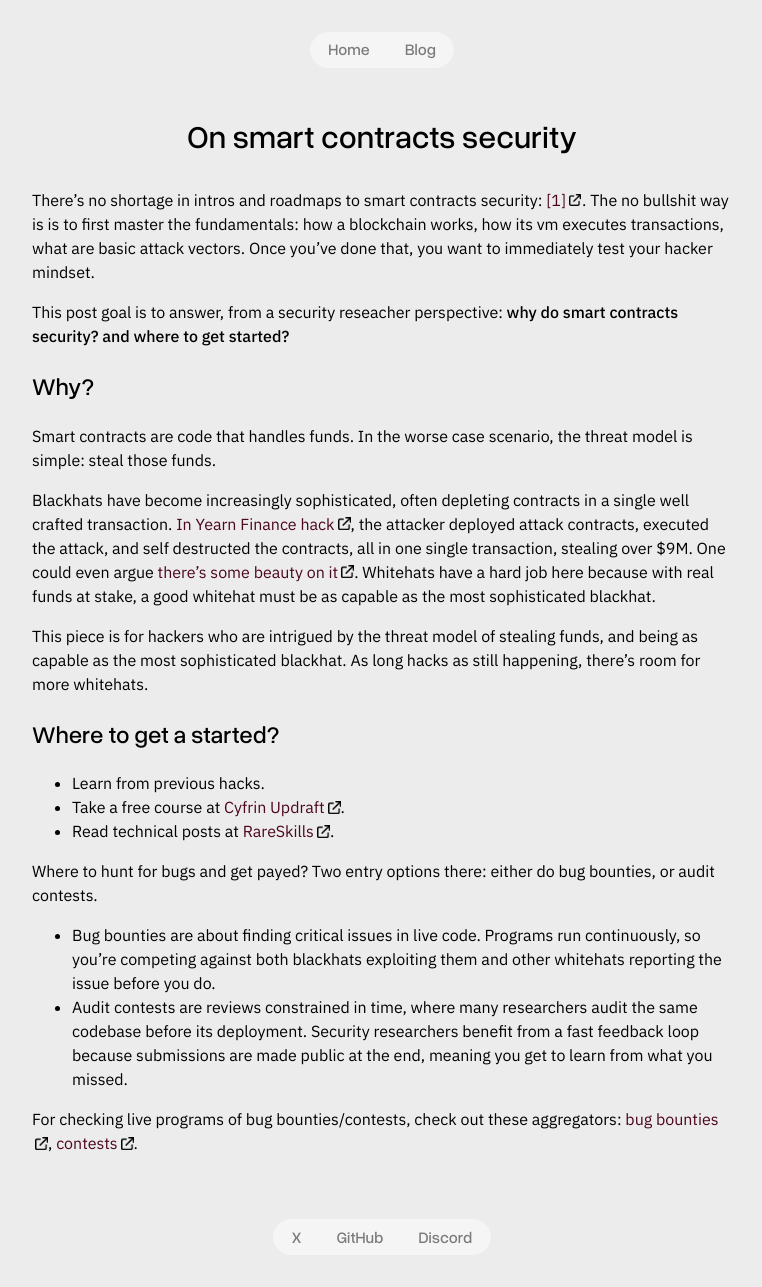
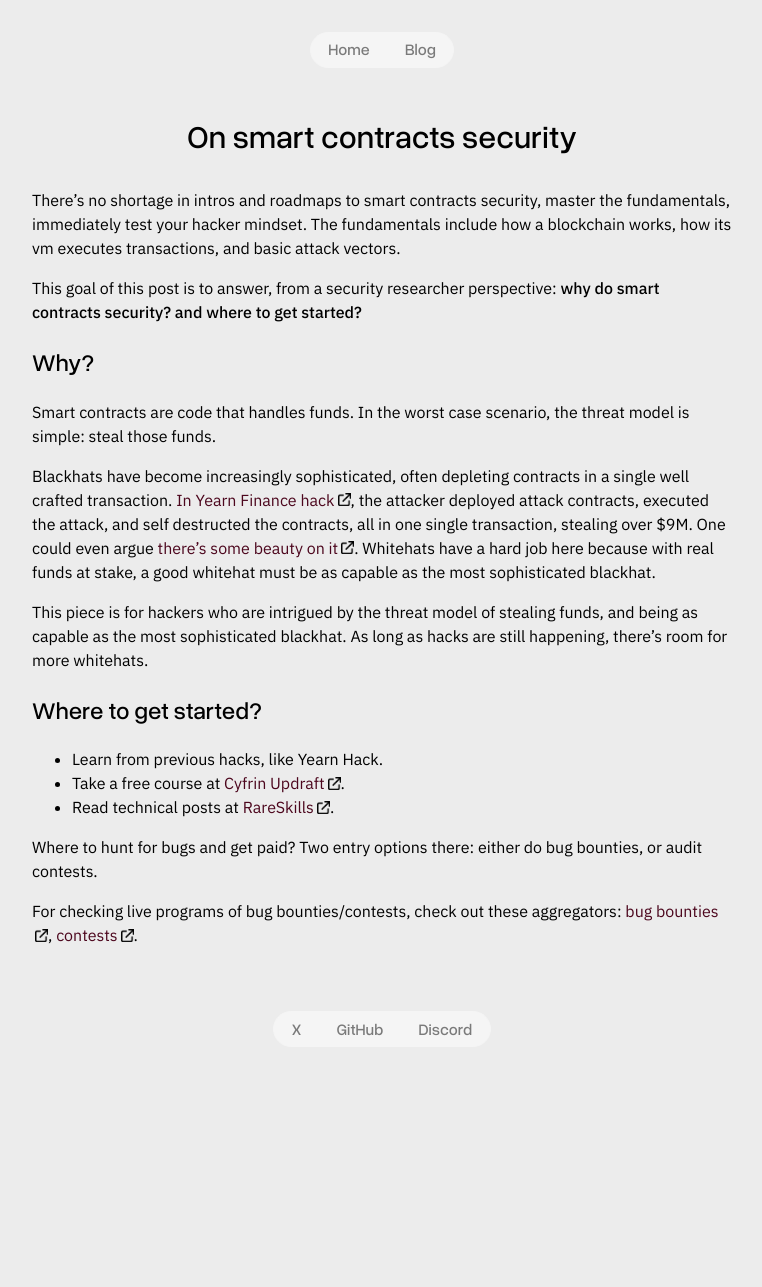
Before and after one commit to e11iptic/e11iptic.github.io, a Jekyll site: the page built from _posts/2025-12-02-scs.md, in a window 1280 px wide. Shown: the whole page, without its empty margins (258-1020 px from the left). Built offline with Jekyll 4.4.1, drawn with Linux system fonts in a browser that asks for light colours; after the commit the page ends 1079 px from its top, so only the background shows below that.

Commit message:
Fix typos

```diff
--- a/_posts/2025-12-02-scs.md
+++ b/_posts/2025-12-02-scs.md
@@ -5,28 +5,25 @@ date: 2025-12-02
 ---
 
 
-There's no shortage in intros and roadmaps to smart contracts security: [[1]](https://www.youtube.com/watch?v=_kdHLMWQvWg). The no bullshit way is is to first master the fundamentals: how a blockchain works, how its vm executes transactions, what are basic attack vectors. Once you've done that, you want to immediately test your hacker mindset.
+There's no shortage in intros and roadmaps to smart contracts security, master the fundamentals, immediately test your hacker mindset. The fundamentals include how a blockchain works, how its vm executes transactions, and basic attack vectors.
 
-This post goal is to answer, from a security reseacher perspective: **why do smart contracts security? and where to get started?**
+This goal of this post is to answer, from a security researcher perspective: **why do smart contracts security? and where to get started?**
 
 ## Why?
 
-Smart contracts are code that handles funds. In the worse case scenario, the threat model is simple: steal those funds.
+Smart contracts are code that handles funds. In the worst case scenario, the threat model is simple: steal those funds.
 
 Blackhats have become increasingly sophisticated, often depleting contracts in a single well crafted transaction. [In Yearn Finance hack](https://x.com/BautiDeFi/status/1995486172513022420), the attacker deployed attack contracts, executed the attack, and self destructed the contracts, all in one single transaction, stealing over $9M. One could even argue [there's some beauty on it](https://x.com/fran_rimoldi/status/1995487656076275747). Whitehats have a hard job here because with real funds at stake, a good whitehat must be as capable as the most sophisticated blackhat.
 
 
-This piece is for hackers who are intrigued by the threat model of stealing funds, and being as capable as the most sophisticated blackhat. As long hacks as still happening, there's room for more whitehats.
+This piece is for hackers who are intrigued by the threat model of stealing funds, and being as capable as the most sophisticated blackhat. As long as hacks are still happening, there's room for more whitehats.
 
-## Where to get a started?
+## Where to get started?
 
-- Learn from previous hacks.
+- Learn from previous hacks, like Yearn Hack.
 - Take a free course at [Cyfrin Updraft](https://www.cyfrin.io/updraft).
 - Read technical posts at [RareSkills](https://rareskills.io/blog).
 
-Where to hunt for bugs and get payed? Two entry options there: either do bug bounties, or audit contests.
-
-- Bug bounties are about finding critical issues in live code. Programs run continuously, so you’re competing against both blackhats exploiting them and other whitehats reporting the issue before you do.
-- Audit contests are reviews constrained in time, where many researchers audit the same codebase before its deployment. Security researchers benefit from a fast feedback loop because submissions are made public at the end, meaning you get to learn from what you missed.
+Where to hunt for bugs and get paid? Two entry options there: either do bug bounties, or audit contests.
 
 For checking live programs of bug bounties/contests, check out these aggregators: [bug bounties](https://www.vigilseek.com/bug-bounty), [contests](https://www.vigilseek.com/).
```
